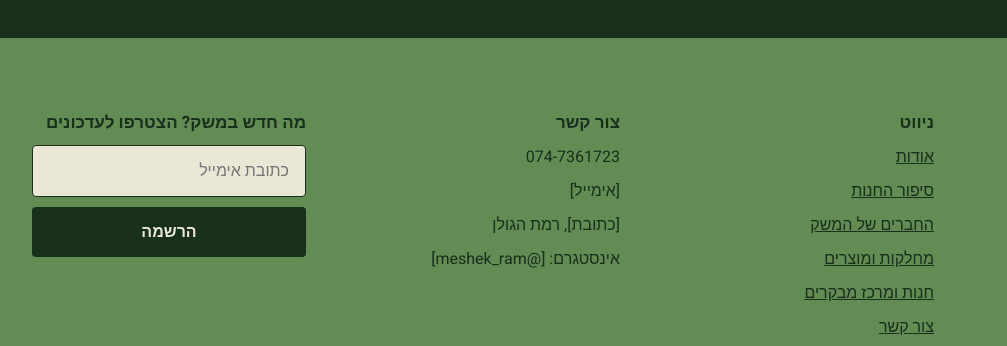
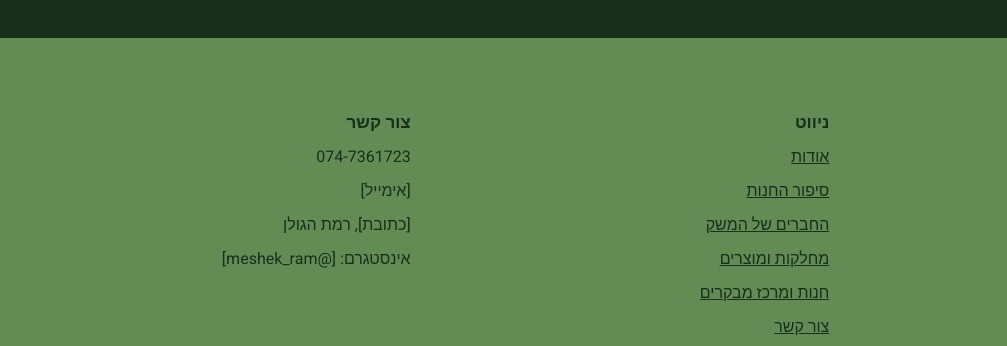
Before and after one commit to gal900/MESHEKRAM, a plain HTML site: page 404.html in a window 1280 px wide. Shown: the part 606-952 px from the top of the page, 0-1007 px from the left. Drawn offline with Linux system fonts and the light colour scheme; a web font is replaced by a local one.

Commit message:
הסרת טופס ההרשמה לעדכונים מהפוטר
Co-Authored-By: Claude Opus 5.5 <noreply@anthropic.com>
Claude-Session: https://claude.ai/code/session_018CSh8nZLiEXzGV6HzoW5UP

```diff
--- a/404.html
+++ b/404.html
@@ -109,11 +109,7 @@ img{max-width:100%}
           <strong style="font-size: 17px">צור קשר</strong>
           <span><a href="tel:+972747361723" style="color: inherit; text-decoration: none; direction: ltr; unicode-bidi: isolate">074-7361723</a></span><span>[אימייל]</span><span>[כתובת], רמת הגולן</span><span>אינסטגרם: [@meshek_ram]</span>
         </div>
-        <form style="display: flex; flex-direction: column; gap: 10px">
-          <label for="b-mail" style="font-weight: 700; font-size: 17px">מה חדש במשק? הצטרפו לעדכונים</label>
-          <input id="b-mail" type="email" placeholder="כתובת אימייל" style="font-family: inherit; font-size: 16px; padding: 13px 16px; border: 1.5px solid #172F1B; background: #EBE7D7; border-radius: 4px; color: #172F1B">
-          <button type="button" class="btn-deep" style="font-family: inherit; font-size: 16px; font-weight: 700; padding: 13px; border: 0; border-radius: 4px; cursor: pointer">הרשמה</button>
-        </form>
+
       </div>
       <div style="border-top: 1px solid rgba(23,47,27,.35); padding-top: 20px; font-size: 14px; display: flex; justify-content: space-between; gap: 12px; flex-wrap: wrap">
         <span>© משק רם. כל הזכויות שמורות.</span><span>הצהרת נגישות · תקנון</span>
```
Also changed, not shown: about/index.html (+1 -4 lines), contact/index.html (+1 -4 lines), departments/index.html (+1 -4 lines), friends/index.html (+1 -4 lines), index.html (+1 -5 lines), our-story/index.html (+1 -4 lines), visitor-center/index.html (+1 -4 lines).
